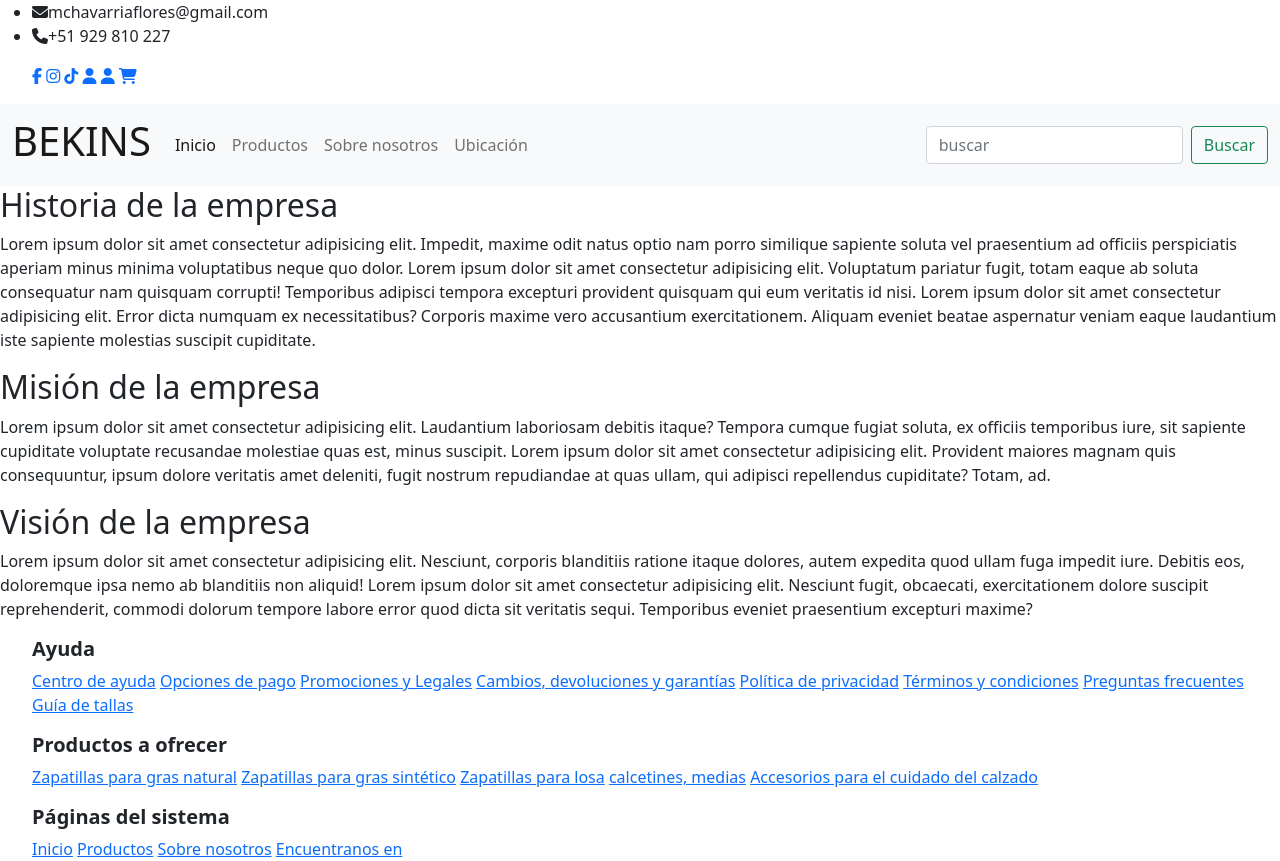
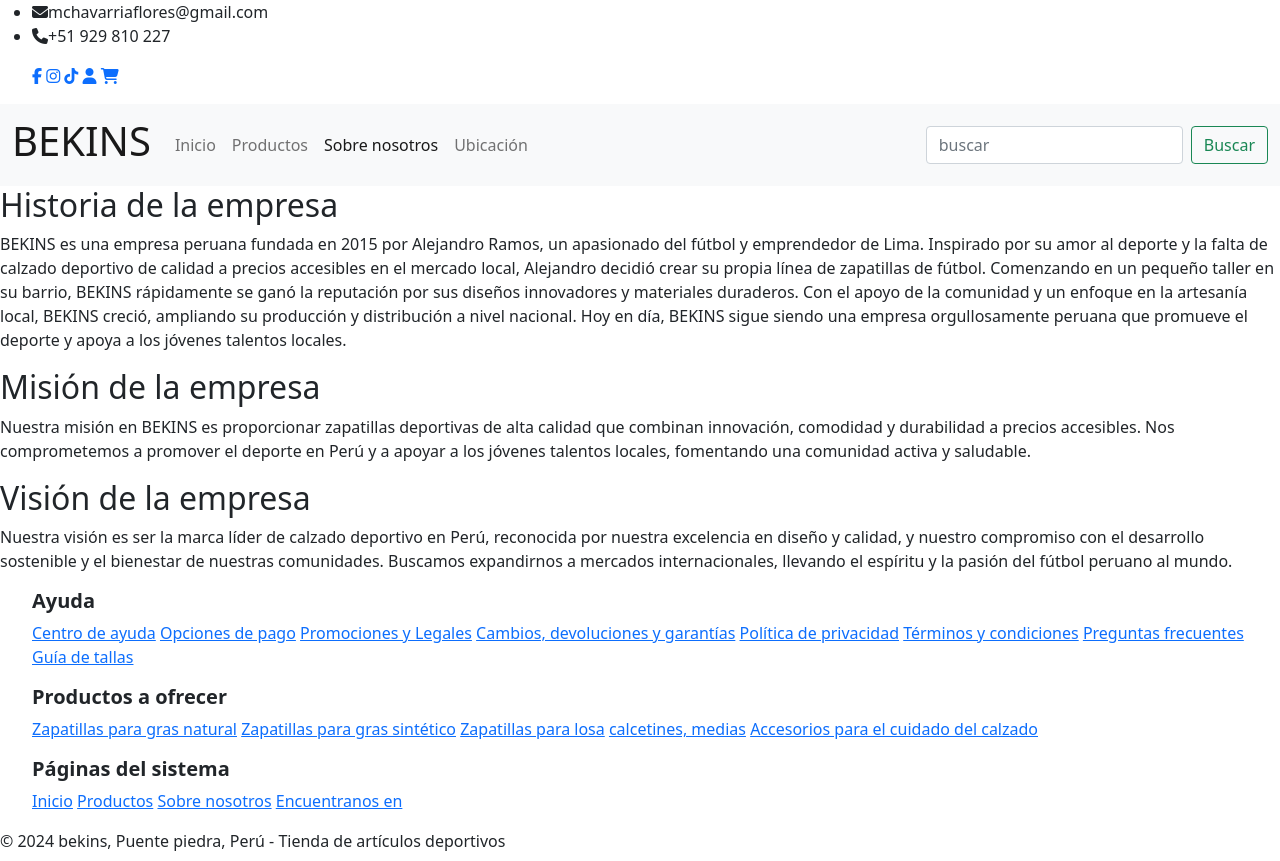
Before and after one commit to EberthSN/taller_web, a PHP site: page /acercade.html in a window 1280 px wide. Shown: the top 861 px of the page. Run offline with PHP 8.4, Linux system fonts and the light colour scheme; some libraries are stand-ins or nearby versions.

Commit message:
editando vision - mision - historia

```diff
--- a/estilos/styleGenAyu.css
+++ b/estilos/styleGenAyu.css
@@ -22,7 +22,7 @@ h3 {
 /* estilos para la pagina web promociones */
 
  .promociones {
-    height: 44vh;
+    height: auto;
     display: flex;
     flex-direction: column;
     margin-left: 250px;
--- a/html/acercade.html
+++ b/html/acercade.html
@@ -6,6 +6,7 @@
   <meta name="viewport" content="width=device-width, initial-scale=1.0">
   <title>BEKINS</title>
   <link rel="stylesheet" href="../estilos/style.css">
+  <link rel="stylesheet" href="../estilos/styleAce.css">
   <link rel="icon" href="../img/title.jpg" type="image/x-icon">
   <link href="https://cdn.jsdelivr.net/npm/bootstrap@5.0.2/dist/css/bootstrap.min.css" rel="stylesheet"
     integrity="sha384-EVSTQN3/azprG1Anm3QDgpJLIm9Nao0Yz1ztcQTwFspd3yD65VohhpuuCOmLASjC" crossorigin="anonymous">
@@ -29,14 +30,8 @@
         <i class="fa-brands fa-instagram"></i></a>
       <a href="https://www.tiktok.com/" target="_blank">
         <i class="fa-brands fa-tiktok"></i></a>
-        <?php if (isset($_SESSION['user'])): ?>
-                <a href="profile.php" target="_blank">
-                    <i class="fa-solid fa-user"></i></a>
-            <?php else: ?>
-                <a href="login1.php" target="_blank">
-                    <i class="fa-solid fa-user"></i></a>
-            <?php endif; ?>
 
+      <a href="login1.php"><i class="fa-solid fa-user"></i></a>
       <a href="carrito.html" target="_blank">
         <i class="fa-solid fa-cart-shopping"></i></a>
     </ul>
@@ -55,13 +50,13 @@
       <div class="collapse navbar-collapse" id="navbarSupportedContent">
         <ul class="navbar-nav me-auto mb-2 mb-lg-0">
           <li class="nav-item">
-            <a class="nav-link active" href="index.php">Inicio</a>
+            <a class="nav-link" href="index.php">Inicio</a>
           </li>
           <li class="nav-item">
             <a class="nav-link" href="productos.html">Productos</a>
           </li>
           <li class="nav-item ">
-            <a class="nav-link" href="acercade.html">Sobre nosotros</a>
+            <a class="nav-link active" href="acercade.html">Sobre nosotros</a>
           </li>
           <li class="nav-item">
             <a class="nav-link" href="ubicacion.html">Ubicación</a>
@@ -76,44 +71,29 @@
   </nav>
 
   <div class="sobreBekins">
-    <div clas="principal-info">
-      <h2 class="subtitulo-historia">Historia de la empresa</h2>
-      <p class="historia">
-        Lorem ipsum dolor sit amet consectetur adipisicing elit. Impedit, maxime odit natus optio nam porro similique
-        sapiente soluta vel praesentium ad officiis perspiciatis aperiam minus minima voluptatibus neque quo dolor.
-        Lorem ipsum dolor sit amet consectetur adipisicing elit. Voluptatum pariatur fugit, totam eaque ab soluta
-        consequatur nam quisquam corrupti! Temporibus adipisci tempora excepturi provident quisquam qui eum veritatis id
-        nisi.
-        Lorem ipsum dolor sit amet consectetur adipisicing elit. Error dicta numquam ex necessitatibus? Corporis maxime
-        vero accusantium exercitationem. Aliquam eveniet beatae aspernatur veniam eaque laudantium iste sapiente
-        molestias suscipit cupiditate.
-      </p>
-    </div>
-    <div clas="principal-info">
-      <h2 class="subtitulo-misin">Misión de la empresa</h2>
-      <p class="misión">
-        Lorem ipsum dolor sit amet consectetur adipisicing elit. Laudantium laboriosam debitis itaque? Tempora cumque
-        fugiat soluta, ex officiis temporibus iure, sit sapiente cupiditate voluptate recusandae molestiae quas est,
-        minus suscipit.
-        Lorem ipsum dolor sit amet consectetur adipisicing elit. Provident maiores magnam quis consequuntur, ipsum
-        dolore veritatis amet deleniti, fugit nostrum repudiandae at quas ullam, qui adipisci repellendus cupiditate?
-        Totam, ad.
-      </p>
-    </div>
-    <div clas="principal-info">
-      <h2 class="subtitulo-visión">Visión de la empresa</h2>
-      <p class="vision">
-        Lorem ipsum dolor sit amet consectetur adipisicing elit. Nesciunt, corporis blanditiis ratione itaque dolores,
-        autem expedita quod ullam fuga impedit iure. Debitis eos, doloremque ipsa nemo ab blanditiis non aliquid!
-        Lorem ipsum dolor sit amet consectetur adipisicing elit. Nesciunt fugit, obcaecati, exercitationem dolore
-        suscipit reprehenderit, commodi dolorum tempore labore error quod dicta sit veritatis sequi. Temporibus eveniet
-        praesentium excepturi maxime?
-      </p>
-    </div>
+    <h2 class="subtitulo-historia">Historia de la empresa</h2>
+    <p class="historia">
+      BEKINS es una empresa peruana fundada en 2015 por Alejandro Ramos, un apasionado del fútbol y emprendedor de
+      Lima. Inspirado por su amor al deporte y la falta de calzado deportivo de calidad a precios accesibles en el
+      mercado local, Alejandro decidió crear su propia línea de zapatillas de fútbol. Comenzando en un pequeño taller
+      en su barrio, BEKINS rápidamente se ganó la reputación por sus diseños innovadores y materiales duraderos. Con
+      el apoyo de la comunidad y un enfoque en la artesanía local, BEKINS creció, ampliando su producción y
+      distribución a nivel nacional. Hoy en día, BEKINS sigue siendo una empresa orgullosamente peruana que promueve
+      el deporte y apoya a los jóvenes talentos locales.
+    </p>
+    <h2 class="subtitulo-mision">Misión de la empresa</h2>
+    <p class="mision">
+      Nuestra misión en BEKINS es proporcionar zapatillas deportivas de alta calidad que combinan innovación,
+      comodidad y durabilidad a precios accesibles. Nos comprometemos a promover el deporte en Perú y a apoyar a los
+      jóvenes talentos locales, fomentando una comunidad activa y saludable.
+    </p>
+    <h2 class="subtitulo-vision">Visión de la empresa</h2>
+    <p class="vision">
+      Nuestra visión es ser la marca líder de calzado deportivo en Perú, reconocida por nuestra excelencia en diseño y
+      calidad, y nuestro compromiso con el desarrollo sostenible y el bienestar de nuestras comunidades. Buscamos
+      expandirnos a mercados internacionales, llevando el espíritu y la pasión del fútbol peruano al mundo.
+    </p>
   </div>
-
-
-
 
   <!-- div para información complementaria de la empresa-->
   <div class="info-complementaria">
--- a/html/opcionespago.html
+++ b/html/opcionespago.html
@@ -29,13 +29,8 @@
         <i class="fa-brands fa-instagram"></i></a>
       <a href="https://www.tiktok.com/" target="_blank">
         <i class="fa-brands fa-tiktok"></i></a>
-        <?php if (isset($_SESSION['user'])): ?>
-                <a href="profile.php" target="_blank">
-                    <i class="fa-solid fa-user"></i></a>
-            <?php else: ?>
       <a href="login1.php" target="_blank">
         <i class="fa-solid fa-user"></i></a>
-            <?php endif; ?>
 
       <a href="carrito.html" target="_blank">
         <i class="fa-solid fa-cart-shopping"></i></a>
--- a/html/promociones.html
+++ b/html/promociones.html
@@ -29,13 +29,8 @@
         <i class="fa-brands fa-instagram"></i></a>
       <a href="https://www.tiktok.com/" target="_blank">
         <i class="fa-brands fa-tiktok"></i></a>
-        <?php if (isset($_SESSION['user'])): ?>
-                <a href="profile.php" target="_blank">
-                    <i class="fa-solid fa-user"></i></a>
-            <?php else: ?>
       <a href="login1.php" target="_blank">
         <i class="fa-solid fa-user"></i></a>
-            <?php endif; ?>
 
       <a href="carrito.html" target="_blank">
         <i class="fa-solid fa-cart-shopping"></i></a>
```
Also changed, not shown: estilos/styleAce.css (+32 -0 lines), html/index.php (+2 -8 lines), html/login1.php (+2 -7 lines), html/productos.html (+5 -9 lines), html/ubicacion.html (+4 -9 lines). Lines whose indentation alone changed are shown as unchanged.
